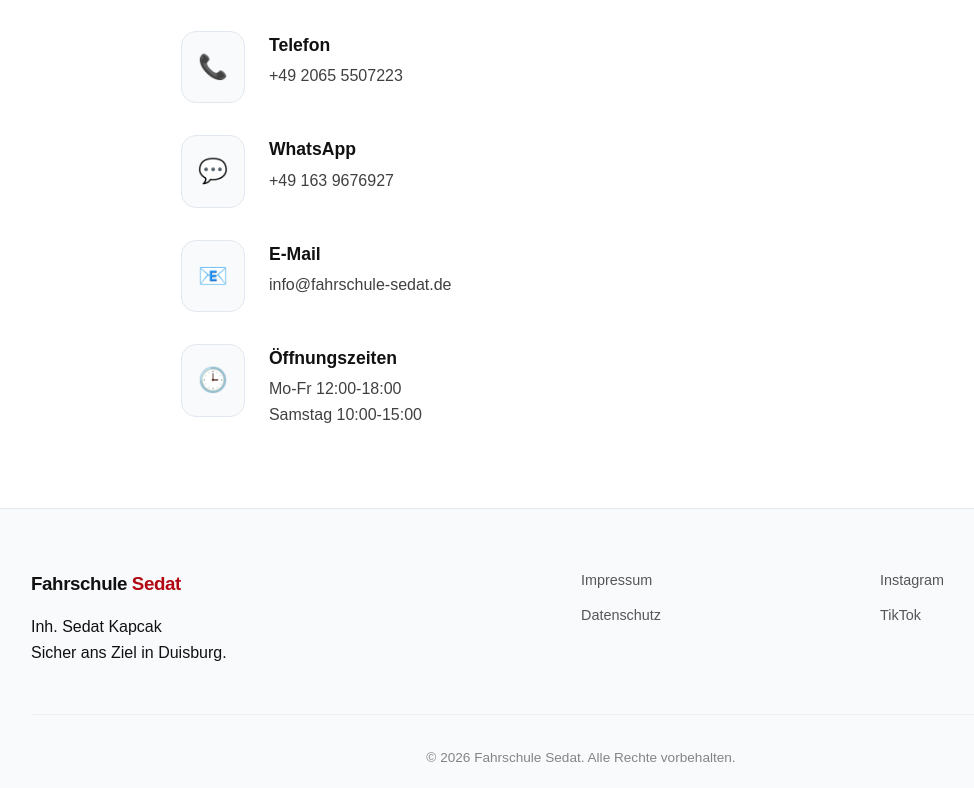
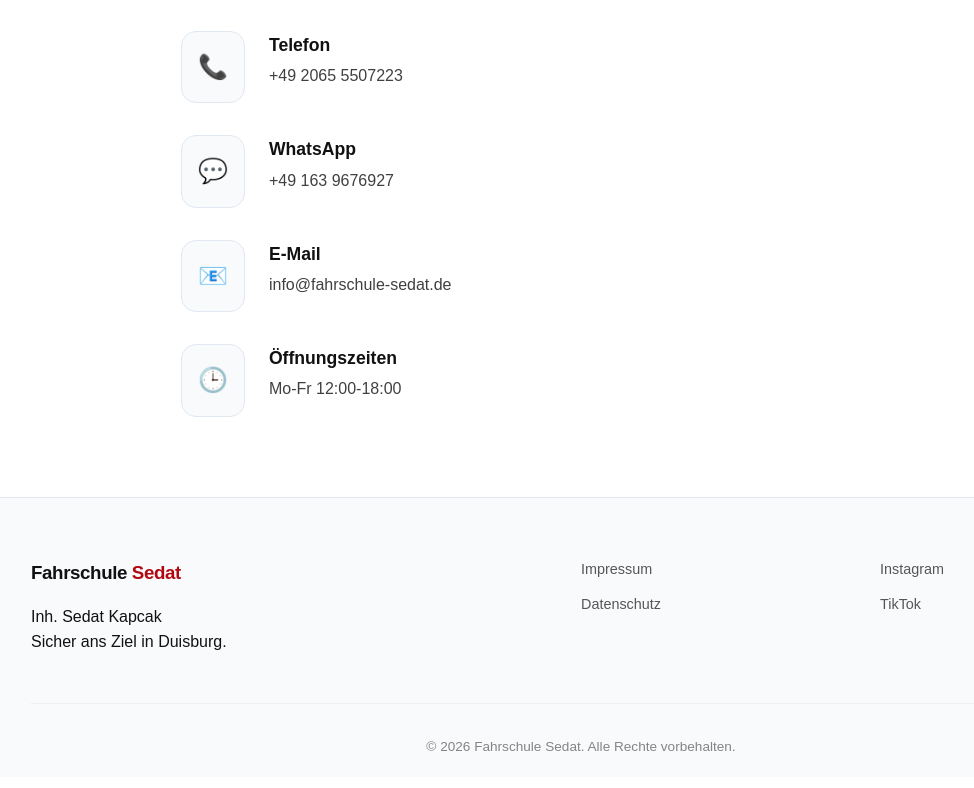
Before and after one commit to WooZoZooW/Sedat, a Next.js app: page / in a window 1280 px wide. Shown: the part 4385-5173 px from the top of the page, without its empty margins (59-1033 px from the left). Built offline with nearby package versions, Linux system fonts and the light colour scheme.

Commit message:
Remove Saturday from opening hours

```diff
--- a/src/components/Contact.tsx
+++ b/src/components/Contact.tsx
@@ -57,8 +57,7 @@
                             <div>
                                 <strong>{t('contact.hours')}</strong>
                                 <p>
-                                    {t('contact.days.mofr')} 12:00-18:00<br />
-                                    {t('contact.days.sa')} 10:00-15:00
+                                    {t('contact.days.mofr')} 12:00-18:00
                                 </p>
                             </div>
                         </div>
```
